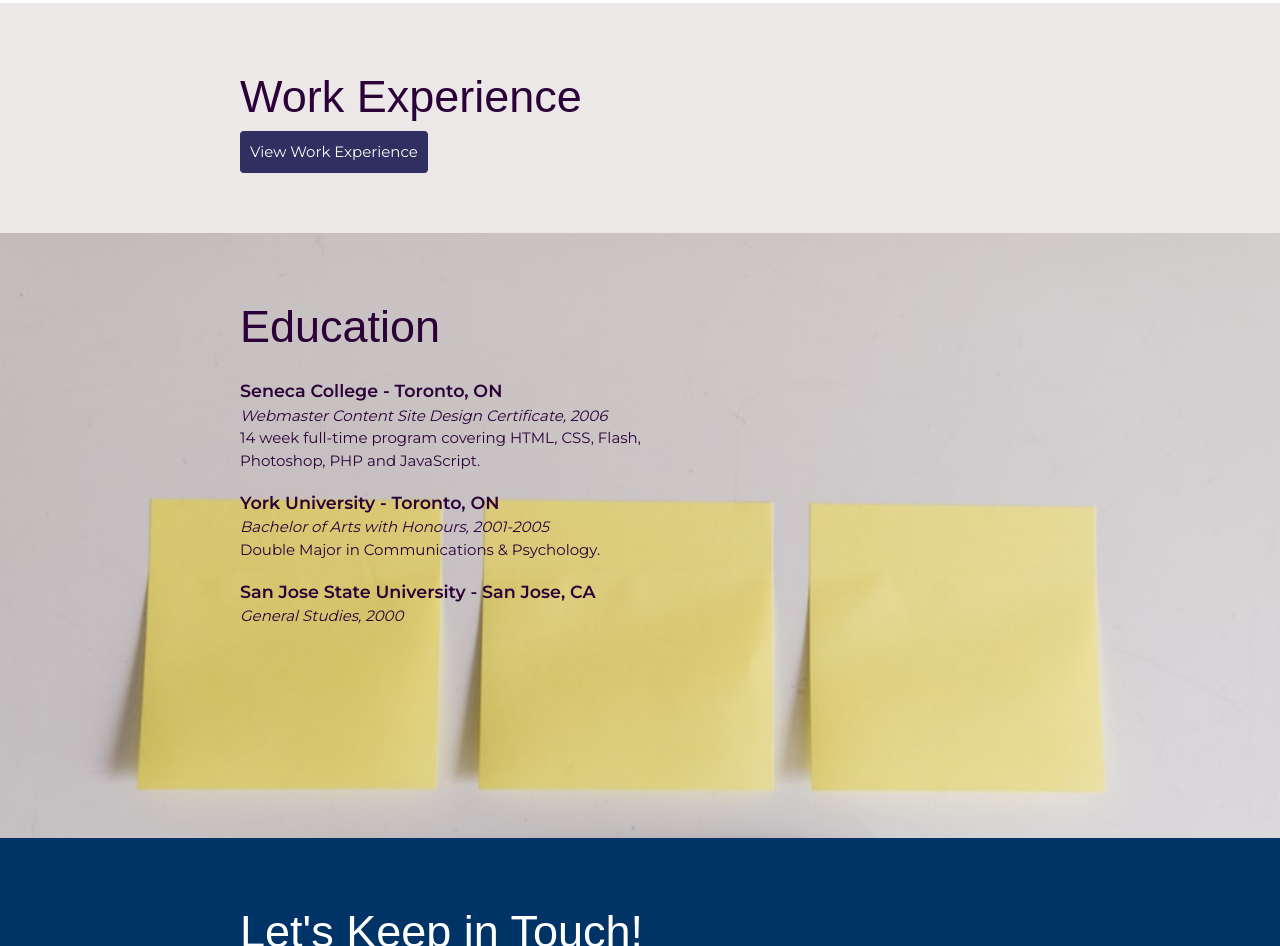
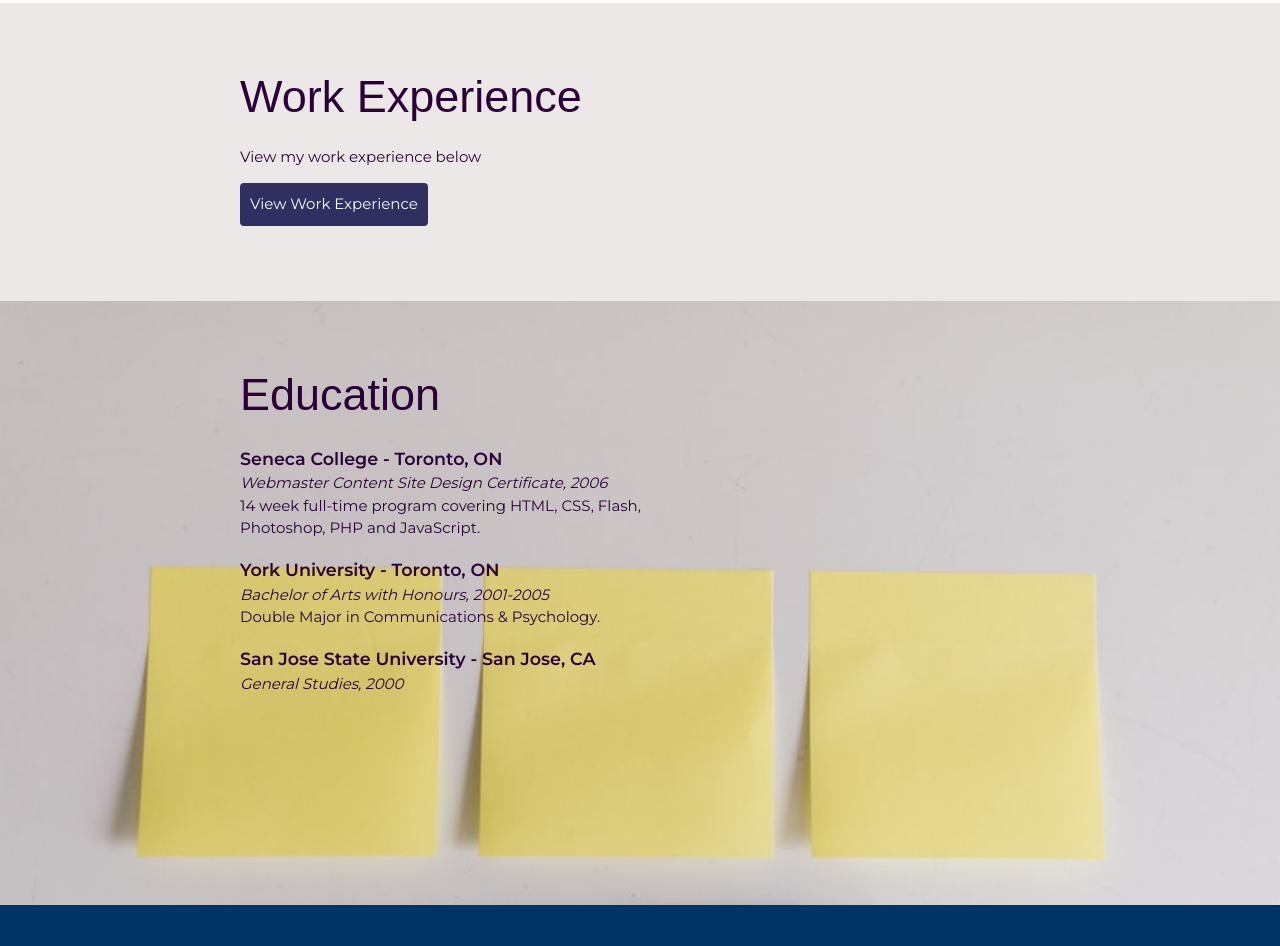
Before and after one commit to TheHagueUniversity/css-basic-challenge-yvsn, a plain HTML site: page index.html in a window 1280 px wide. Shown: the part 2439-3385 px from the top of the page. Drawn offline with Linux system fonts and the light colour scheme.

Commit message:
Text update work experience

```diff
--- a/index.html
+++ b/index.html
@@ -78,6 +78,7 @@
       <section class="work-experience">
         <div class="content-wrap item-details divider">
           <h2>Work Experience</h2>
+          <p> View my work experience below<p>
           <a class="btn" href="Work experience.html" target=>View Work Experience</a>
         </div>
       </section>
```
